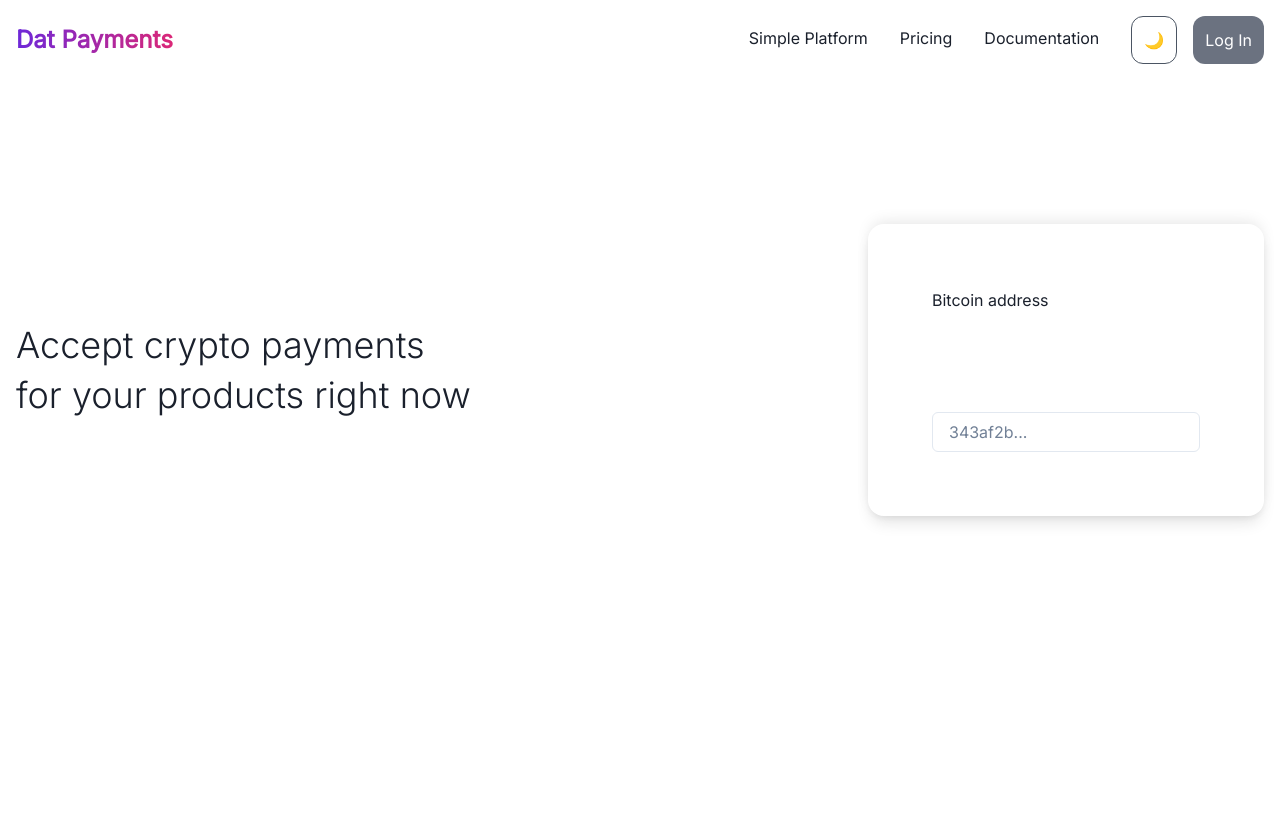
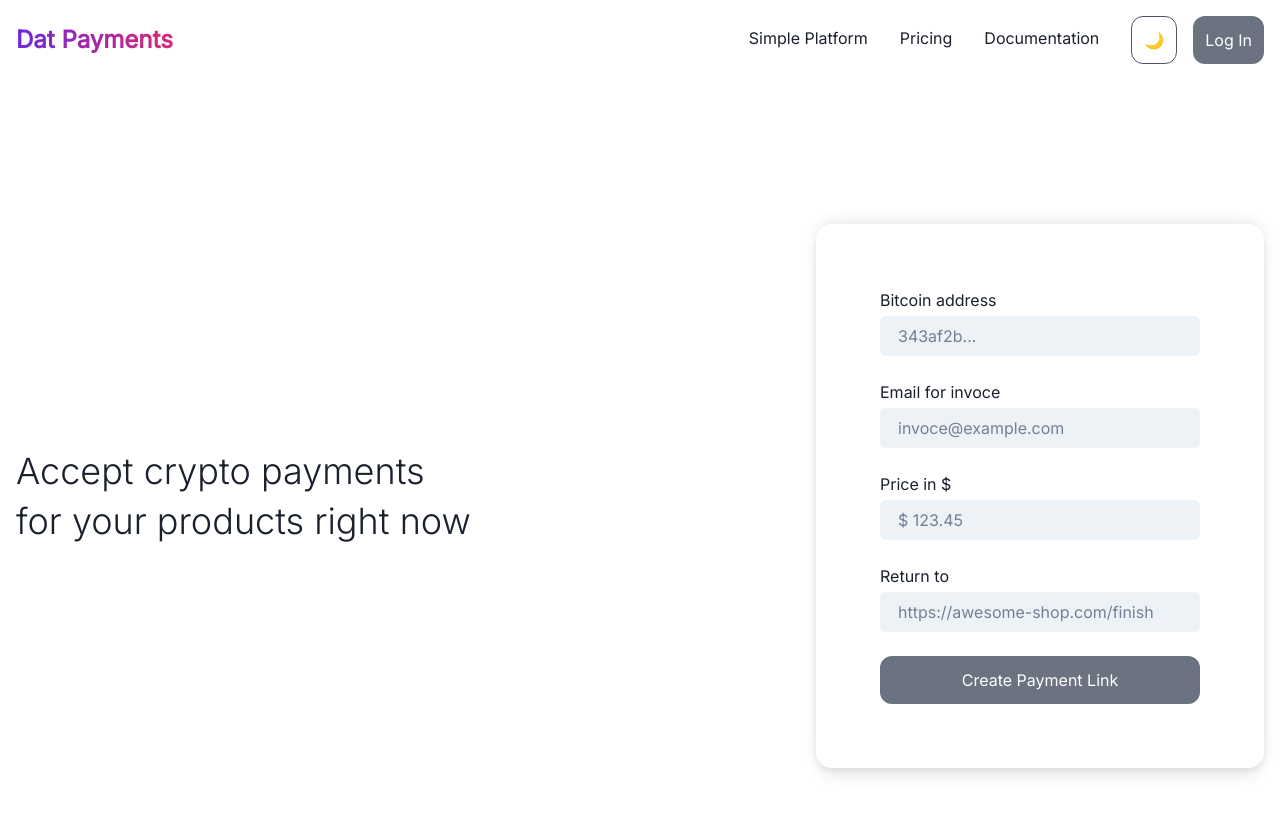
Before and after one commit to datpayments/landing, a React (Create React App) app: page / in a window 1280 px wide. Shown: the top 814 px of the page. Built offline with nearby package versions, Linux system fonts and the light colour scheme.

Commit message:
feat: add fomr

```diff
--- a/src/components/Form/Form.tsx
+++ b/src/components/Form/Form.tsx
@@ -1,4 +1,4 @@
-import { Flex, FormControl, FormLabel, Input } from "@chakra-ui/react";
+import { Button, Flex, FormControl, FormLabel, Input } from "@chakra-ui/react";
 
 export function Form() {
     return (
@@ -6,11 +6,25 @@ export function Form() {
             p={16}
             borderRadius={16}
             boxShadow="0px -5px 15px -3px rgba(0, 0, 0, 0.1), 0px 10px 15px -3px rgba(0, 0, 0, 0.1), 0px 4px 6px -2px rgba(0, 0, 0, 0.05)"
+            direction="column"
         >
-            <FormControl>
+            <FormControl mb="6" minWidth="320px">
                 <FormLabel size="md" htmlFor="bitcoin-address">Bitcoin address</FormLabel>
-                <Input id="bitcoin-address" placeholder="343af2b..." />
+                <Input size="md" id="bitcoin-address" placeholder="343af2b..." variant='filled' />
             </FormControl>
+            <FormControl mb="6">
+                <FormLabel size="md" htmlFor="email">Email for invoce</FormLabel>
+                <Input size="md" id="email" placeholder="invoce@example.com" variant='filled' />
+            </FormControl>
+            <FormControl mb="6">
+                <FormLabel size="md" htmlFor="price">Price in $</FormLabel>
+                <Input size="md" id="price" placeholder="$ 123.45" variant='filled' />
+            </FormControl>
+            <FormControl mb="6">
+                <FormLabel size="md" htmlFor="callback-url">Return to</FormLabel>
+                <Input size="md" id="callback-url" placeholder="https://awesome-shop.com/finish" variant='filled' />
+            </FormControl>
+            <Button>Create Payment Link</Button>
         </Flex>
     );
 }
--- a/src/components/theme/components/formLabel.ts
+++ b/src/components/theme/components/formLabel.ts
@@ -1,10 +1,9 @@
 export const FormLabel = {
     baseStyle: {
-        // color: "red",
     },
     sizes: {
         md: {
-            mb: 100,
+            mb: 1,
         },
     },
 };
--- /dev/null
+++ b/src/components/theme/components/input.ts
@@ -0,0 +1,12 @@
+export const Input = {
+  baseStyle: {
+    background: 'red',
+    height: '48px',
+  },
+  sizes: {
+    md: {
+      background: 'red',
+      height: '48px',
+    },
+  },
+};
--- a/src/components/theme/theme.ts
+++ b/src/components/theme/theme.ts
@@ -4,6 +4,7 @@ import "@fontsource/inter/300.css";
 
 import { FormLabel } from "./components/formLabel";
 import { Button } from "./components/button";
+import { Input } from "./components/input";
 
 const newTheme = {
     colors: {
@@ -24,7 +25,8 @@ const newTheme = {
     },
     components: {
         Button,
-        FormLabel
+        FormLabel,
+        Input
     },
     config: {
         initialColorMode: 'light',
```
